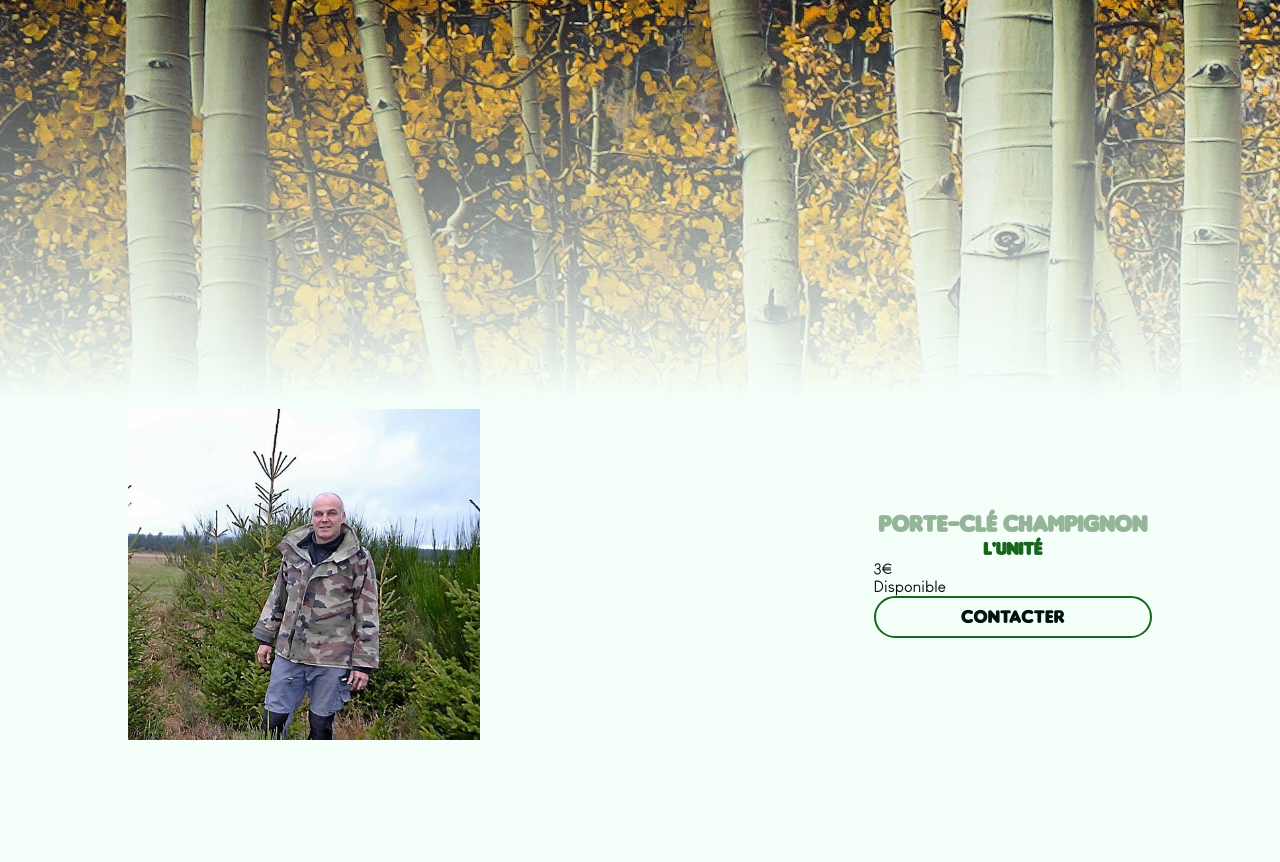
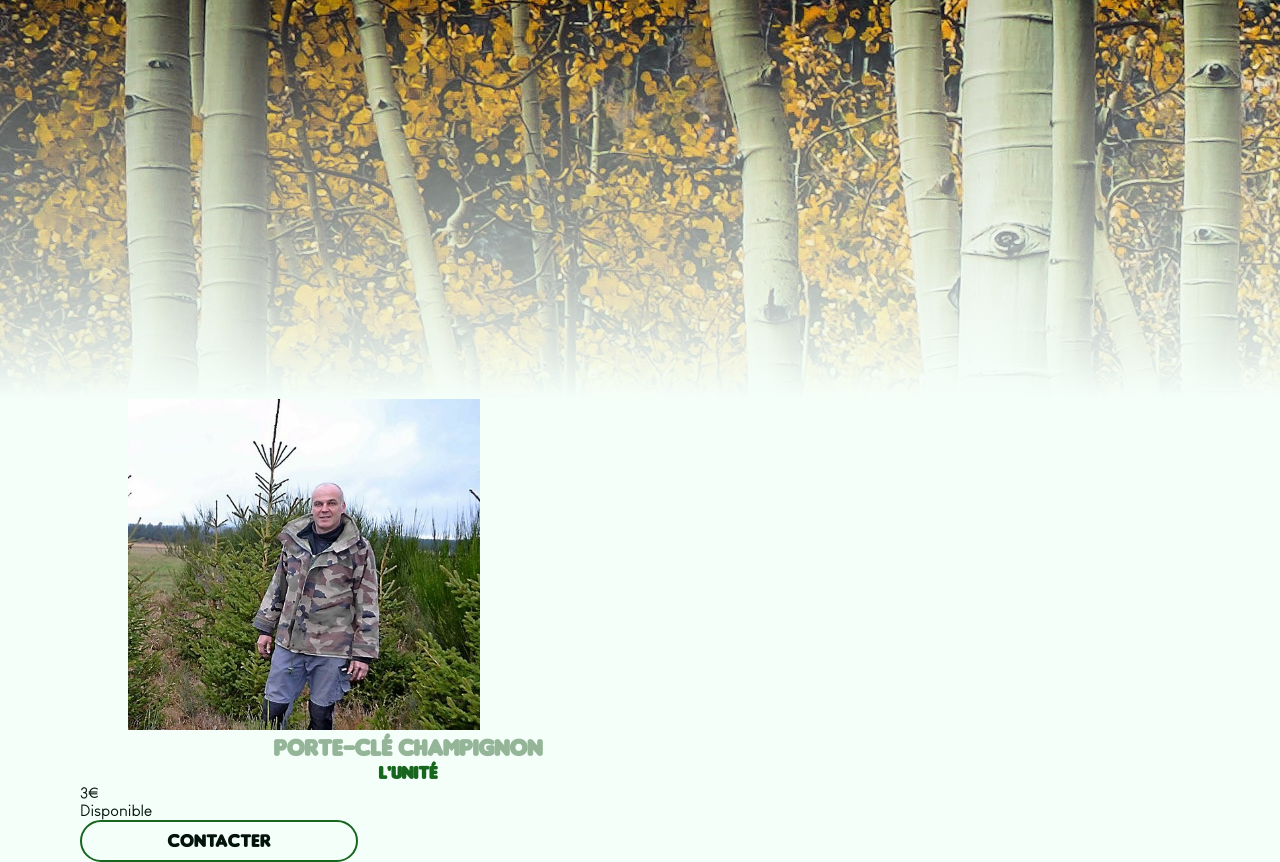
Before and after one commit to gaillardcamille/noelalmeras, a PHP site: page /pages/produit.php in a window 1280 px wide. Shown: the part 73-935 px from the top of the page. Before the commit the page ends 813 px from the top, so only its background shows below. Run offline with PHP 8.4, Linux system fonts and the light colour scheme.

Commit message:
Image produits

```diff
--- a/src/pages/produit.php
+++ b/src/pages/produit.php
@@ -29,13 +29,13 @@
 	url("../img/foret-bouleau.jpeg")'>
 	</section>
 
-	<section>
-
 	<section id="le_produit">
 
-		<img src="../img/noel.jpg" alt="Noël Alméras" />
+        <div id="img_produit">
+		    <img src="../img/noel.jpg" alt="Noël Alméras" />
+        </div>
 
-		<div>
+		<div id="infos_produit">
 			<h2>Porte-clé champignon</h2>
 			<h3>L'unité</h3>
 			<p>3€</p>
@@ -43,8 +43,7 @@
 			<button>Contacter</button>
 		</div>
 
-		</section>
-	</section>
+    </section>
 
 </body>
 
--- a/src/style/style.css
+++ b/src/style/style.css
@@ -123,13 +123,20 @@
 
 #le_produit {
 	margin: 10px 10vw 10px;
-	display: flex;
-	flex-direction: row;
-	justify-content: space-between;
-	align-items: center;
+	display: inline;
 }
 
-#le_produit img {
-	width: 100%;
+#img_produit {
+	display: inline-block;
+	width: 80vw;
 	max-width: 22em;
 }
+#img_produit img {
+	width: 100%;
+}
+
+#infos_produit {
+	display: inline-block;
+	width: calc(80vw - 23em);
+	padding-left: 5em;
+}
```
